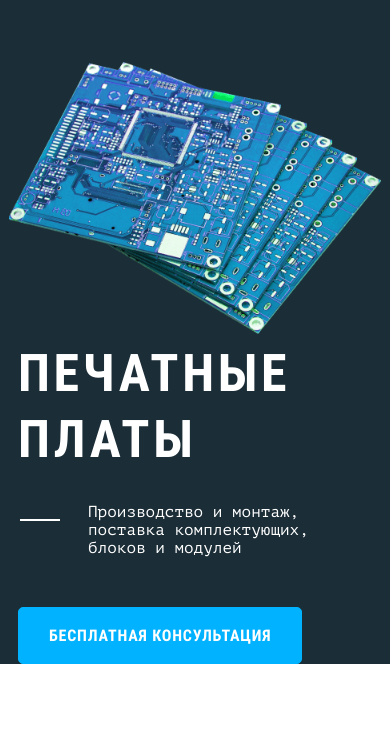
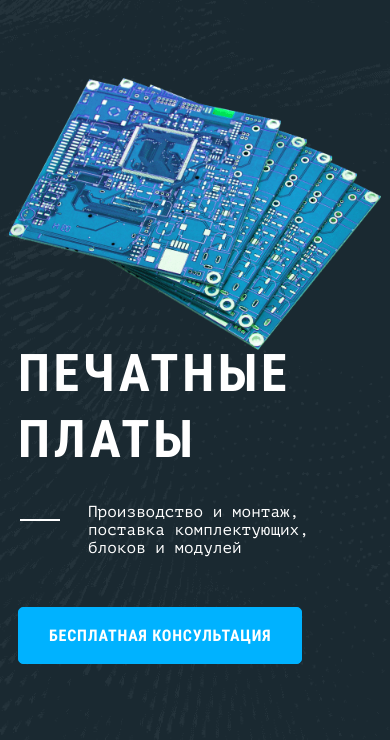
Before and after one commit to mangust5580/SmartDevice, a website: page app/index.html in a window 390 px wide. Shown: the part 88-828 px from the top of the page. Drawn offline with Linux system fonts and the light colour scheme; files whose address does not match are found by name.

Commit message:
update version

```diff
--- a/src/scss/components/_hero.scss
+++ b/src/scss/components/_hero.scss
@@ -24,14 +24,6 @@
     background-position: center;
     background-size: cover;
     background-repeat: no-repeat;
-
-    @include md {
-      background-image: url(../img/tablet/hero-bg-tb.png);
-    }
-
-    @include mb {
-      background-image: url(../img/mobile/hero-bg-tb.png);
-    }
   }
 }
 
@@ -81,6 +73,7 @@
 }
 
 .hero__text-wrapper {
+  padding-bottom: 80px;
   @include xl {
     margin-top: 80px;
   }
@@ -95,6 +88,7 @@
 
   @include mb {
     margin-top: 360px;
+    padding-bottom: 40px;
   }
 }
 
```
Also changed, not shown: app/css/main.css, 1 other file.
